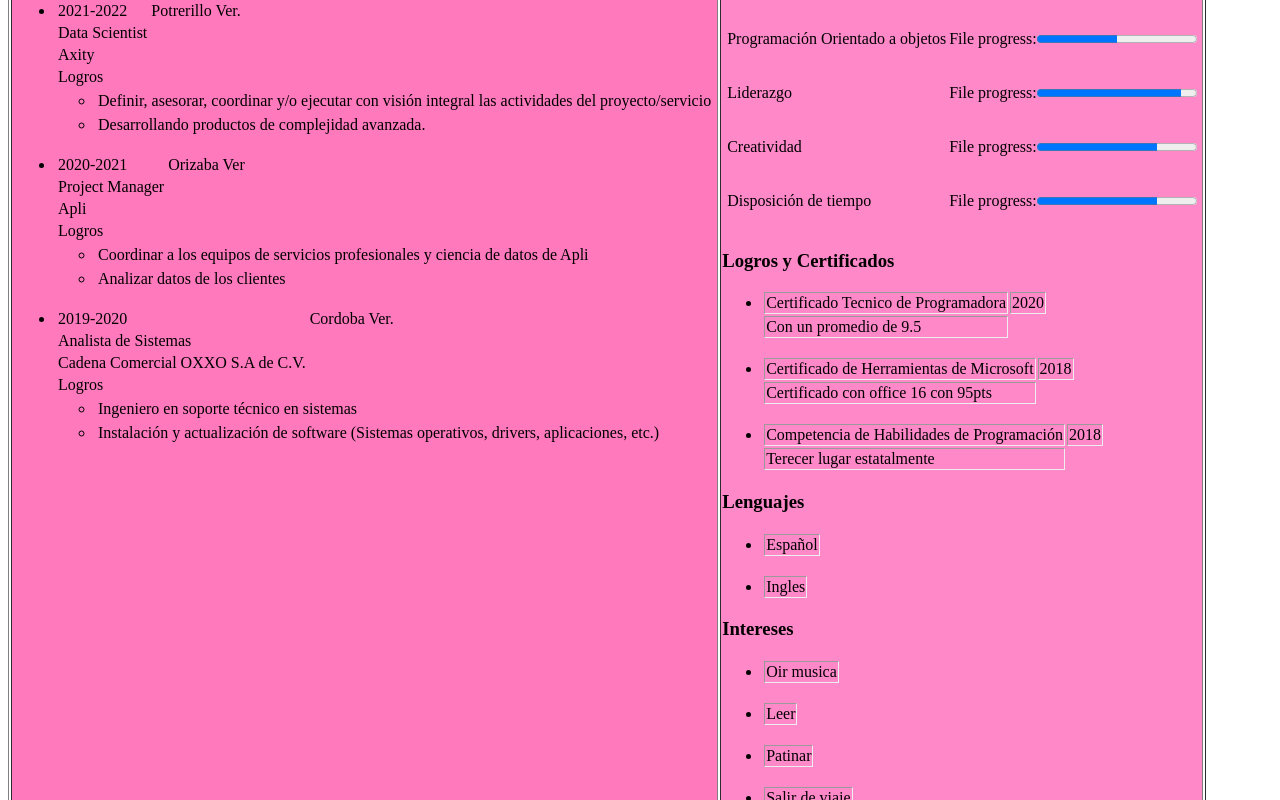
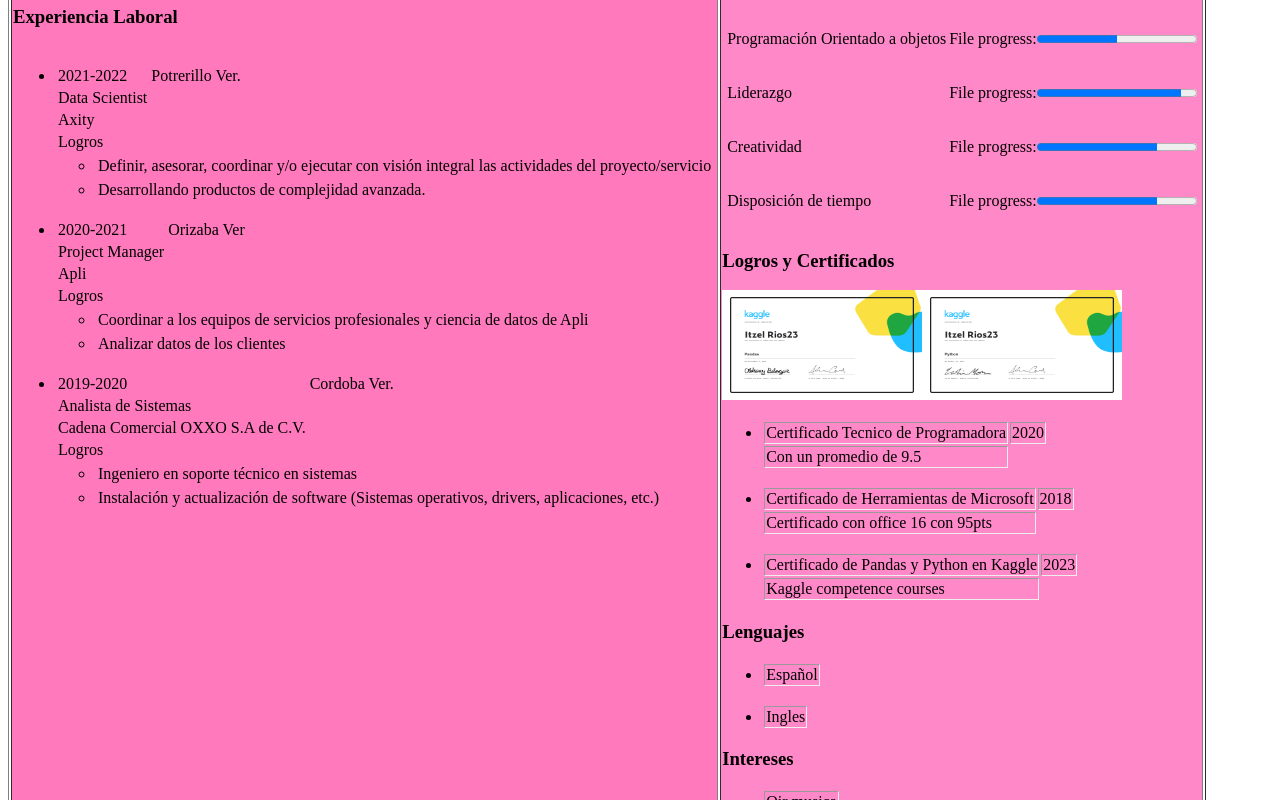
Before and after one commit to I2k3/I2k3.github.io, an Angular app: page / in a window 1280 px wide. Shown: the part 581-1381 px from the top of the page. Built offline with nearby package versions, Linux system fonts and the light colour scheme.

Commit message:
add logros

```diff
--- a/src/app/logros/logros.component.html
+++ b/src/app/logros/logros.component.html
@@ -1,4 +1,7 @@
 <h3>Logros y Certificados</h3>
+<img src="../assets/images/Itzel Rios23 - Pandas.png" width="200" height="110">
+<img src="../assets/images/Itzel Rios23 - Python.png" width="200" height="110">
+
 <ul *ngFor="let a of logros">
     <li>
      <tr>
--- a/src/app/logros/logros.component.ts
+++ b/src/app/logros/logros.component.ts
@@ -23,9 +23,9 @@ export class LogrosComponent implements OnInit {
 
     };
     let a2 = {
-      nombreAC: "Competencia de Habilidades de Programación ",
-      fecha: "2018",
-      descripcion:"Terecer lugar estatalmente",
+      nombreAC: "Certificado de Pandas y Python en Kaggle ",
+      fecha: "2023",
+      descripcion:"Kaggle competence courses",
 
     };
     this.logros.push(a);
```
Also changed, not shown: src/assets/images/Itzel Rios23 - Pandas.png (added), src/assets/images/Itzel Rios23 - Python.png (added), 5 other files (tests, documents, lock files or other folders).
